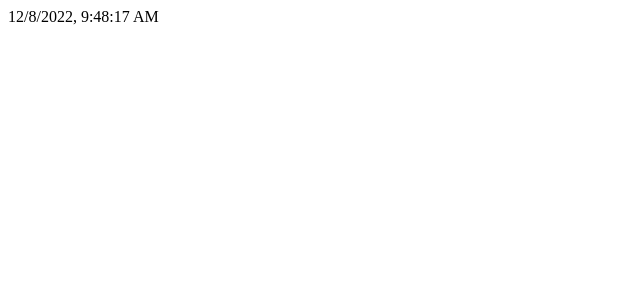
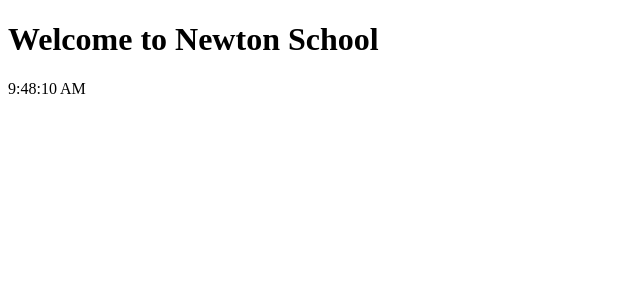
Before and after one commit to shaikh007/Class-based-Component-Lifecycle---First-Class-based-Component-Working-with-Stat---b17a2w0ultzu, a React app: page / in a window 1280 px wide. Shown: the top 300 px of the page, without its empty margins (0-640 px from the left). Built offline with nearby package versions, Linux system fonts and the light colour scheme.

Commit message:
new Commit

```diff
--- a/src/components/App.js
+++ b/src/components/App.js
@@ -1,36 +1,37 @@
-import React, { useEffect } from 'react'
-
+import React from 'react'
 import '../styles/App.css';
 
-const App = () => {
 
-  const [date,setDate] = React.useState()
 
-  useEffect(()=>{
+class App extends React.Component {
+  constructor(props) {
+    super(props);
+    this.state = {date: new Date()};
+  }
 
-    setDate(new Date().toLocaleString())
+  componentDidMount() {
 
-    const timerId = setInterval(()=>{
+    this.timerID = setInterval(() =>{
+      setDate(new Date().toLocaleString())
+    }, 1000);
+  }
 
-      setDate(new Date().toLocaleString())
+  tick() {
+    this.setState({
+      date: new Date()
+    });
+  }
 
-    },1000)
-
-    return () => clearInterval(timerId)
-
-  },[])
-
-  return (
-
-    <div id="main">
-
-      <div className="date">{date}</div>
-
-    </div>
-
-  )
-
+  render() {
+    return (
+      <div id='main'>
+        <h1>Welcome to Newton School</h1>
+        <div id='timer'>{this.state.date.toLocaleTimeString()}</div>
+      </div>
+    );
+  }
 }
 
 
+
 export default App;
```
